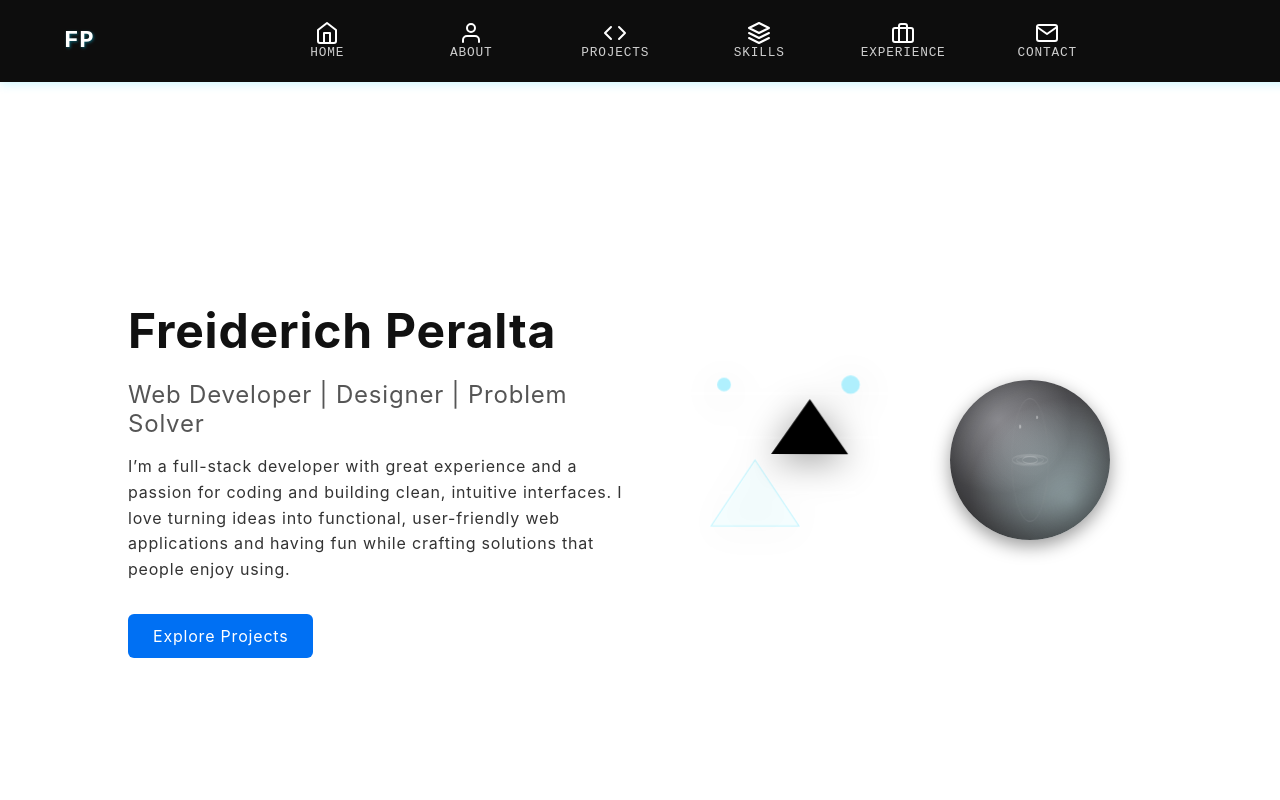
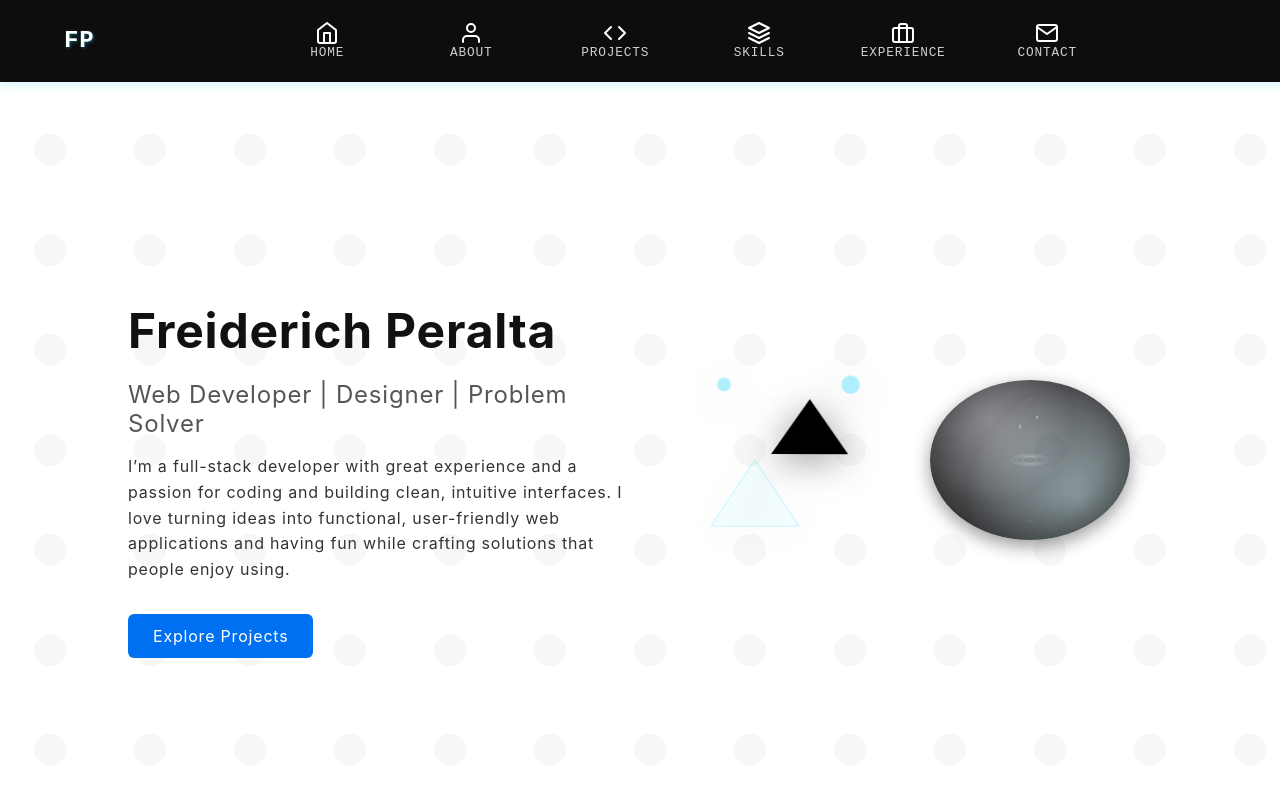
Before and after one commit to Freiderich/Portfolio, a React (Vite) app: page / in a window 1280 px wide. Shown: the top 800 px of the page. Built offline with nearby package versions, Linux system fonts and the light colour scheme.

Commit message:
Added dotted background

```diff
--- a/src/styles/Home.css
+++ b/src/styles/Home.css
@@ -7,6 +7,37 @@
   color: #111;
   font-family: 'Inter', sans-serif;
 }
+
+.home-section {
+  padding: 100px 10%;
+  min-height: 90vh;
+  display: flex;
+  align-items: center;
+  background: #ffffff;
+  color: #111;
+  font-family: 'Inter', sans-serif;
+  position: relative; /* important */
+}
+
+/* dotted grid background */
+.home-section::before {
+  content: "";
+  position: absolute;
+  inset: 0;
+  background-image: radial-gradient(rgba(0,0,0,0.08) 1rem, transparent 1px);
+  background-size: 100px 100px;
+  opacity: 0.4;
+  z-index: 0;
+  pointer-events: none;
+}
+
+/* keeps text + shapes above the dots */
+.home-section > * {
+  position: relative;
+  z-index: 2;
+}
+
+
 
 .home-container {
   display: flex;
@@ -159,8 +190,8 @@
 }
 
 .globe-sphere {
-  width: 160px;
-  height: 160px;
+  width: 15rem;
+  height: 10rem;
   position: relative;
   transform-style: preserve-3d;
 }
```
